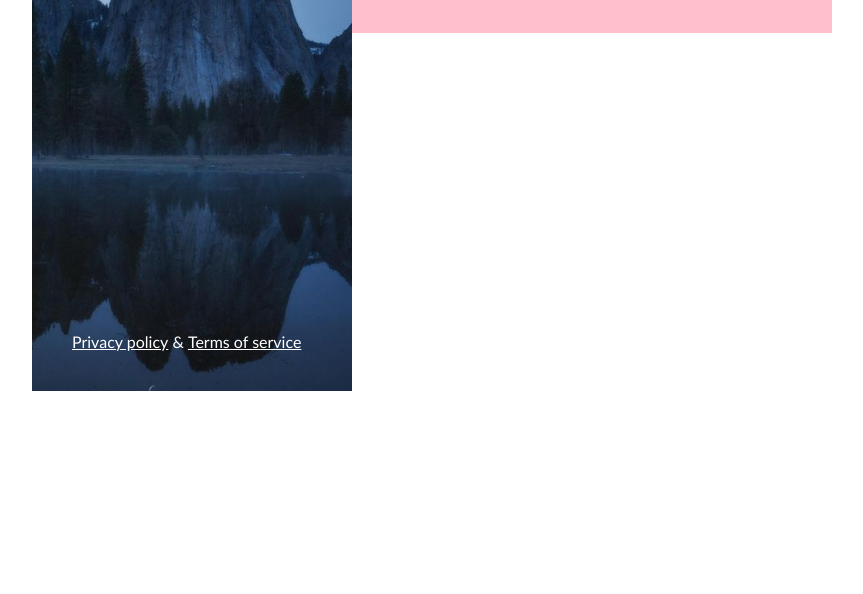
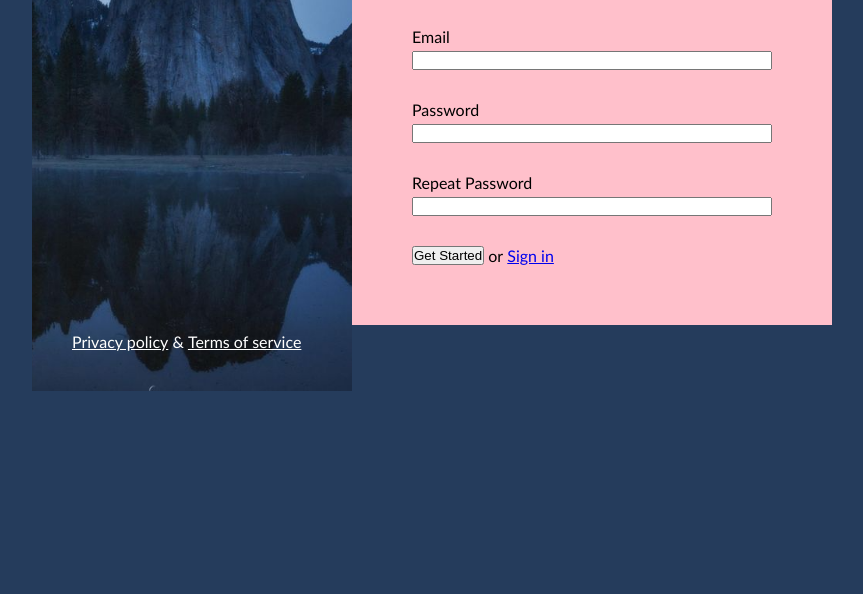
Before and after one commit to krikri89/12-sign-up-page, a website: page index.html in a window 1280 px wide. Shown: the part 206-800 px from the top of the page, without its empty margins (208-1071 px from the left). Drawn offline with Linux system fonts and the light colour scheme.

Commit message:
diff css styles

```diff
--- /dev/null
+++ b/css/form.css
@@ -0,0 +1,21 @@
+.form {
+    width: 100%;
+    }
+    .form > .form-row {
+    width: 100%;
+    margin-bottom: 30px;
+    }
+    .form > .form-row:last-of-type {
+        margin-bottom: 0px;
+
+        }
+
+    .form > .form-row > label {
+    width: 100%;
+    display: inline-block;
+    margin-bottom: 5px;
+
+    }
+    .form > .form-row > input {
+    width: 100%;
+    }
--- a/css/main.css
+++ b/css/main.css
@@ -1,13 +1,4 @@
-body,
-body * {
-    margin: 0;
-    padding: 0;
-    vertical-align: top;
-    box-sizing: border-box;
-}
-body {
-    font-family: 'Gill Sans', 'Gill Sans MT', Calibri, 'Trebuchet MS', sans-serif;
-}
+
 .container {
     width: 800px;
     margin-top: 100px;
@@ -42,7 +33,9 @@ body {
 
 .right-column {
     width: 60%;
-    float: right;
+    float: left;
     padding: 60px;
     background-color: pink;
 }
+.close {
+}
--- /dev/null
+++ b/css/reset.css
@@ -0,0 +1,11 @@
+body,
+body * {
+    margin: 0;
+    padding: 0;
+    vertical-align: top;
+    box-sizing: border-box;
+}
+body {
+    font-family: 'Gill Sans', 'Gill Sans MT', Calibri, 'Trebuchet MS', sans-serif;
+    background-color: #253C5C;
+}
--- a/index.html
+++ b/index.html
@@ -4,7 +4,7 @@
     <meta charset="UTF-8" />
     <meta http-equiv="X-UA-Compatible" content="IE=edge" />
     <meta name="viewport" content="width=device-width, initial-scale=1.0" />
-    <link rel="stylesheet" href="css/main.css" />
+
     <title>Sign up</title>
     <link
       rel="apple-touch-icon"
@@ -26,6 +26,10 @@
     <link rel="manifest" href="./favicon/site.webmanifest" />
     <meta name="msapplication-TileColor" content="#da532c" />
     <meta name="theme-color" content="#ffffff" />
+    <link rel="stylesheet" href="./css/reset.css">
+    <link rel="stylesheet" href="./css/button.css">
+    <link rel="stylesheet" href="./css/form.css">
+    <link rel="stylesheet" href="css/main.css" />
   </head>
   <body>
     <main class="container">
@@ -37,7 +41,34 @@
           <a href="#" class="link">Terms of service</a>
         </footer>
       </div>
-      <div class="right-column">RIGHT</div>
+      <div class="right-column">
+        <div class="close"></div>
+        <form class="form">
+          <div class="form-row">
+            <label for="" class="label">Username</label>
+            <input type="text" class="input">
+          </div>
+          <div class="form-row">
+            <label for="" class="label">Email</label>
+            <input type="text" class="input">
+          </div>
+          <div class="form-row">
+            <label for="" class="label">Password</label>
+            <input type="text" class="input">
+          </div>
+          <div class="form-row">
+            <label for="" class="label">Repeat Password</label>
+            <input type="text" class="input">
+          </div>
+          <div class="form-row">
+            <button type="submit">Get Started</button>
+            <span>or</span>
+            <a href="#">Sign in</a>
+          </div>
+        </form>
+        </div>
+      </form>
+      </div>
     </main>
   </body>
 </html>
```
Also changed, not shown: css/button.css (added).
